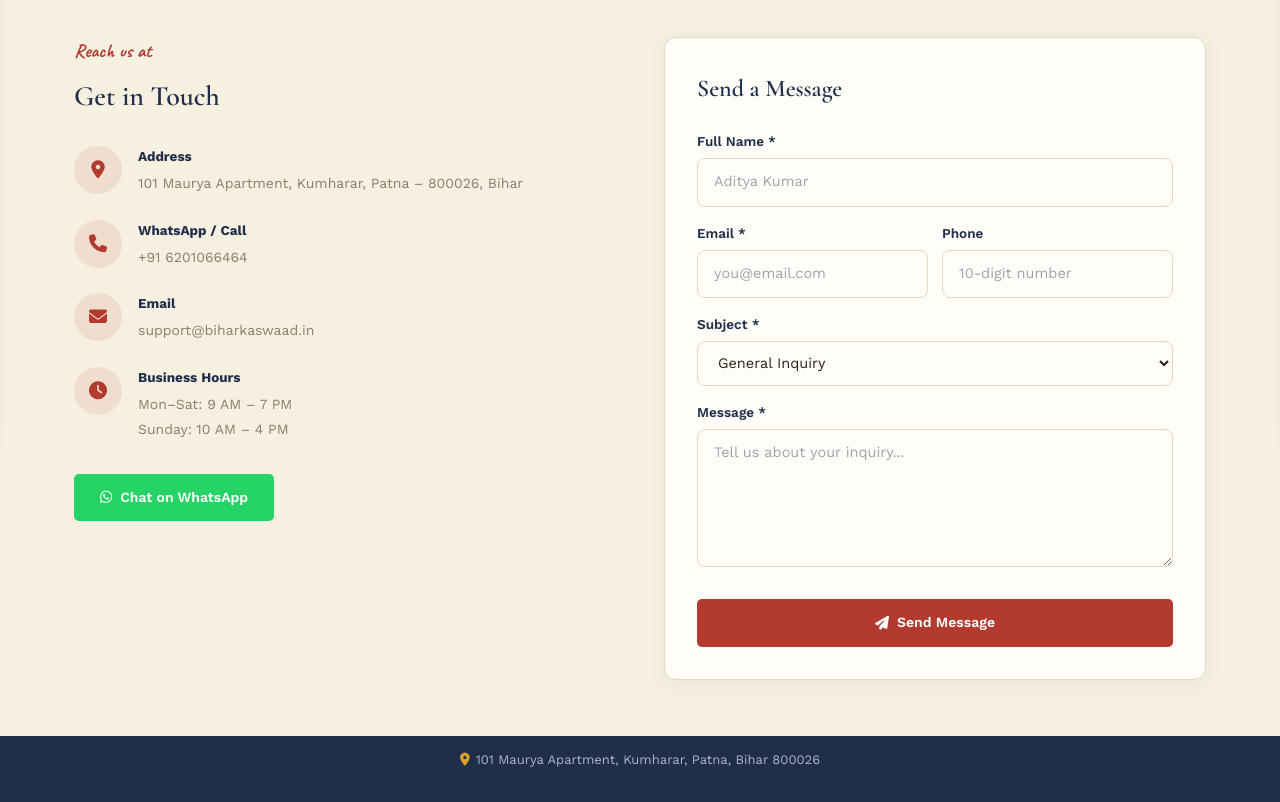
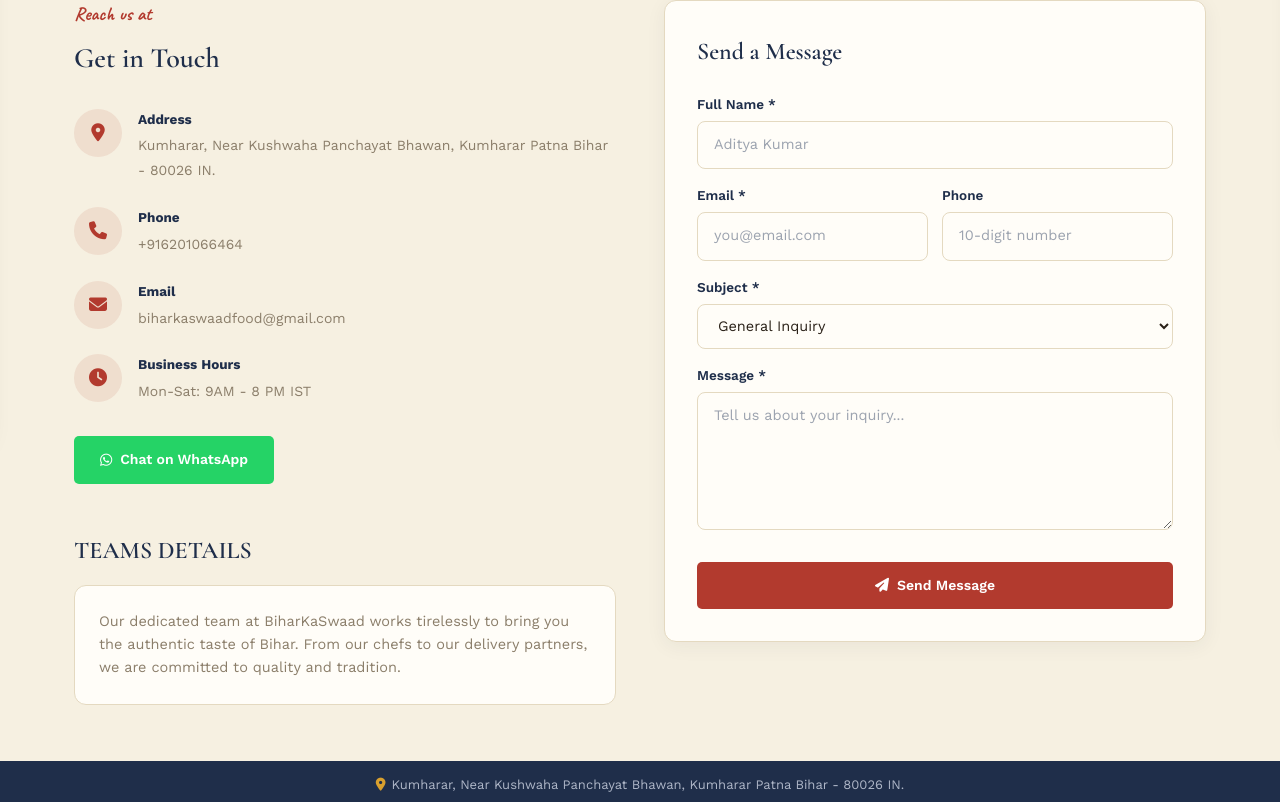
Before and after one commit to adityapandey2002/BIHARKASWAAD, a React (Create React App) app in the folder client/: page /contact in a window 1280 px wide. Shown: the part 358-1160 px from the top of the page. Built offline with nearby package versions, Linux system fonts and the light colour scheme; no server answers.

Commit message:
Making features section fucntional

```diff
--- a/client/src/components/layout/MobileNav.jsx
+++ b/client/src/components/layout/MobileNav.jsx
@@ -1,7 +1,10 @@
 import React from 'react';
 import { Link } from 'react-router-dom';
+import { useSelector } from 'react-redux';
 
 const MobileNav = ({ isOpen, onClose }) => {
+  const { isAuthenticated, user } = useSelector((state) => state.auth);
+
   return (
     <>
       <div
@@ -24,7 +27,9 @@
         <a href="/#shop" onClick={onClose}>Shop</a>
         <a href="/#story" onClick={onClose}>Our Story</a>
         <a href="/#festival" onClick={onClose}>Festival Specials</a>
-        <Link to="/dashboard" onClick={onClose}>Admin Dashboard</Link>
+        {isAuthenticated && user?.role === 'admin' && (
+          <Link to="/dashboard" onClick={onClose} style={{ color: 'var(--sindoor)', fontWeight: '700' }}>Admin Dashboard</Link>
+        )}
         <Link to="/contact" onClick={onClose}>Contact</Link>
         <a href="https://wa.me/916201066464" target="_blank" rel="noopener noreferrer">
           <i className="fa-brands fa-whatsapp" style={{ color: '#25D366', marginRight: '8px' }}></i>
--- a/client/src/index.css
+++ b/client/src/index.css
@@ -134,18 +134,17 @@
   .fav:hover{color:var(--sindoor);}
   .card-body{padding:14px 15px 16px; display:flex; flex-direction:column; gap:7px; flex:1;}
   .card-title{
-    font-size:16px;
-    font-weight:700;
-    color:var(--ink);
-    line-height:1.4;
-    min-height:44px;
-    max-height: 44px;
-    overflow: hidden;
+    font-size:17px;
+    font-weight:800;
+    line-height:1.3;
+    min-height: 48px;
     display: block;
+    margin-bottom: 6px;
   }
   .card-title a {
     display: block;
     width: 100%;
+    color:#111 !important;
   }
   .rating{font-size:12px; color:var(--neem); font-weight:600; display:flex; align-items:center; gap:4px;}
   .rating span{color:var(--muted); font-weight:400;}
--- a/client/src/pages/Contact.jsx
+++ b/client/src/pages/Contact.jsx
@@ -40,17 +40,16 @@
   };
 
   const contacts = [
-    { icon: 'fa-location-dot', label: 'Address', text: '101 Maurya Apartment, Kumharar, Patna – 800026, Bihar' },
-    { icon: 'fa-phone', label: 'WhatsApp / Call', text: '+91 6201066464' },
-    { icon: 'fa-envelope', label: 'Email', text: 'support@biharkaswaad.in' },
-    { icon: 'fa-clock', label: 'Business Hours', text: 'Mon–Sat: 9 AM – 7 PM\nSunday: 10 AM – 4 PM' },
+    { icon: 'fa-location-dot', label: 'Address', text: 'Kumharar, Near Kushwaha Panchayat Bhawan, Kumharar Patna Bihar - 80026 IN.' },
+    { icon: 'fa-phone', label: 'Phone', text: '+916201066464' },
+    { icon: 'fa-envelope', label: 'Email', text: 'biharkaswaadfood@gmail.com' },
+    { icon: 'fa-clock', label: 'Business Hours', text: 'Mon-Sat: 9AM - 8 PM IST' },
   ];
 
   return (
     <>
       {/* Header Banner */}
       <div style={{ background: 'var(--indigo)', color: '#fff', padding: '48px 24px', textAlign: 'center' }}>
-        <div className="eyebrow" style={{ color: 'var(--haldi)', marginBottom: '8px' }}>हम यहाँ हैं</div>
         <h1 style={{ fontFamily: 'var(--font-display)', fontSize: '38px', fontWeight: '600', margin: '0 0 10px' }}>
           Contact Us
         </h1>
@@ -63,7 +62,7 @@
 
       {/* Main Content */}
       <section className="section">
-        <div className="wrap" style={{ display: 'grid', gridTemplateColumns: '1fr 1fr', gap: '48px', alignItems: 'start' }}>
+        <div className="wrap grid grid-cols-1 md:grid-cols-2 gap-12 items-start">
 
           {/* Left: Contact Info */}
           <div>
@@ -98,6 +97,18 @@
             >
               <i className="fa-brands fa-whatsapp"></i> Chat on WhatsApp
             </a>
+
+            {/* Teams Details */}
+            <div style={{ marginTop: '48px' }}>
+              <h2 style={{ fontFamily: 'var(--font-display)', fontSize: '24px', color: 'var(--indigo)', marginBottom: '16px', fontWeight: '600' }}>
+                TEAMS DETAILS
+              </h2>
+              <div style={{ background: 'var(--paper)', border: '1px solid var(--border)', borderRadius: '12px', padding: '24px' }}>
+                <p style={{ color: 'var(--muted)', fontSize: '14.5px', margin: 0, lineHeight: 1.6 }}>
+                  Our dedicated team at BiharKaSwaad works tirelessly to bring you the authentic taste of Bihar. From our chefs to our delivery partners, we are committed to quality and tradition.
+                </p>
+              </div>
+            </div>
           </div>
 
           {/* Right: Form */}
@@ -189,9 +200,9 @@
       </section>
 
       {/* Map placeholder */}
-      <div style={{ background: 'var(--indigo)', padding: '4px', textAlign: 'center', color: '#AEB6C7', fontSize: '13px', padding: '14px 24px' }}>
+      <div style={{ background: 'var(--indigo)', textAlign: 'center', color: '#AEB6C7', fontSize: '13px', padding: '14px 24px' }}>
         <i className="fa-solid fa-location-dot" style={{ color: 'var(--haldi)', marginRight: '6px' }}></i>
-        101 Maurya Apartment, Kumharar, Patna, Bihar 800026
+        Kumharar, Near Kushwaha Panchayat Bhawan, Kumharar Patna Bihar - 80026 IN.
       </div>
     </>
   );
--- a/client/src/pages/ProductDetails.jsx
+++ b/client/src/pages/ProductDetails.jsx
@@ -196,7 +196,7 @@
 
         {/* Product Details Section */}
         <div className="bg-white rounded-xl shadow-lg overflow-hidden">
-          <div className="grid md:grid-cols-2 gap-8 p-8">
+          <div className="grid grid-cols-1 md:grid-cols-2 gap-8 p-4 md:p-8">
             {/* Product Image Section */}
             <div>
               <div className="relative mb-4">
@@ -466,12 +466,6 @@
               <div className="border-t pt-6 space-y-3">
                 <div className="flex items-center gap-3 text-gray-600">
                   <svg className="w-5 h-5" fill="none" stroke="currentColor" viewBox="0 0 24 24">
-                    <path strokeLinecap="round" strokeLinejoin="round" strokeWidth="2" d="M5 8h14M5 8a2 2 0 110-4h14a2 2 0 110 4M5 8v10a2 2 0 002 2h10a2 2 0 002-2V8m-9 4h4" />
-                  </svg>
-                  <span className="text-sm">Free shipping on orders above ₹500</span>
-                </div>
-                <div className="flex items-center gap-3 text-gray-600">
-                  <svg className="w-5 h-5" fill="none" stroke="currentColor" viewBox="0 0 24 24">
                     <path strokeLinecap="round" strokeLinejoin="round" strokeWidth="2" d="M9 12l2 2 4-4m6 2a9 9 0 11-18 0 9 9 0 0118 0z" />
                   </svg>
                   <span className="text-sm">100% Authentic Products</span>
--- a/client/src/pages/ProductListing.jsx
+++ b/client/src/pages/ProductListing.jsx
@@ -2,25 +2,28 @@
 import { useDispatch, useSelector } from 'react-redux';
 import { fetchProducts } from '../store/slices/productSlice';
 import { fetchWishlist, addToWishlist, removeFromWishlist } from '../store/slices/wishlistSlice';
-import { Link } from 'react-router-dom';
+import { Link, useLocation } from 'react-router-dom';
 
 const ProductListing = () => {
   const dispatch = useDispatch();
   const { list, isLoading, error } = useSelector((state) => state.products);
   const { items: wishlistItems } = useSelector((state) => state.wishlist);
   const { isAuthenticated } = useSelector((state) => state.auth);
+  const location = useLocation();
+  const queryParams = new URLSearchParams(location.search);
+  const initialCategory = queryParams.get('category') || 'All';
 
   const [searchQuery, setSearchQuery] = useState('');
-  const [selectedCategory, setSelectedCategory] = useState('All');
+  const [selectedCategory, setSelectedCategory] = useState(initialCategory);
 
   const categories = ['All', 'Snacks', 'Sweets', 'Spices', 'Beverages', 'Meals', 'Pickles'];
 
   useEffect(() => {
-    dispatch(fetchProducts());
+    dispatch(fetchProducts({ category: selectedCategory !== 'All' ? selectedCategory : undefined }));
     if (isAuthenticated) {
       dispatch(fetchWishlist());
     }
-  }, [dispatch, isAuthenticated]);
+  }, [dispatch, isAuthenticated, selectedCategory]);
 
   const handleSearch = (e) => {
     e.preventDefault();
```
